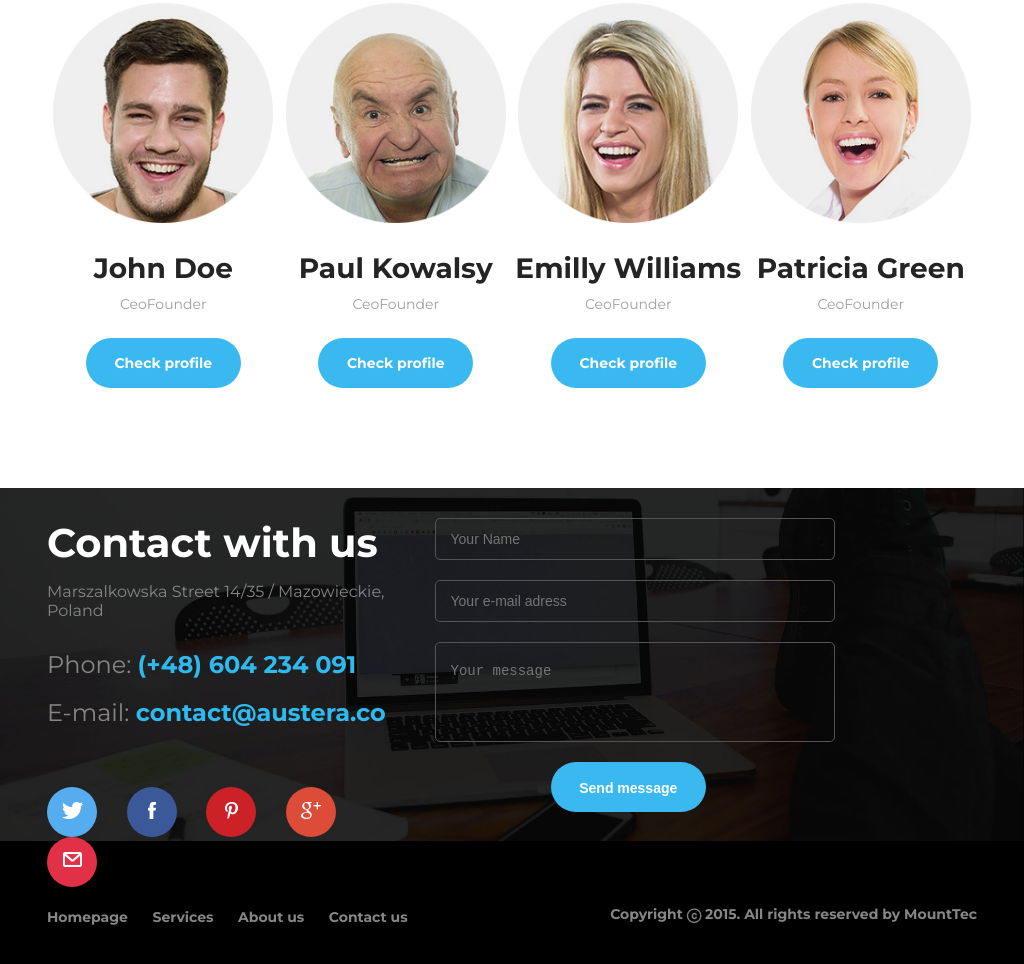
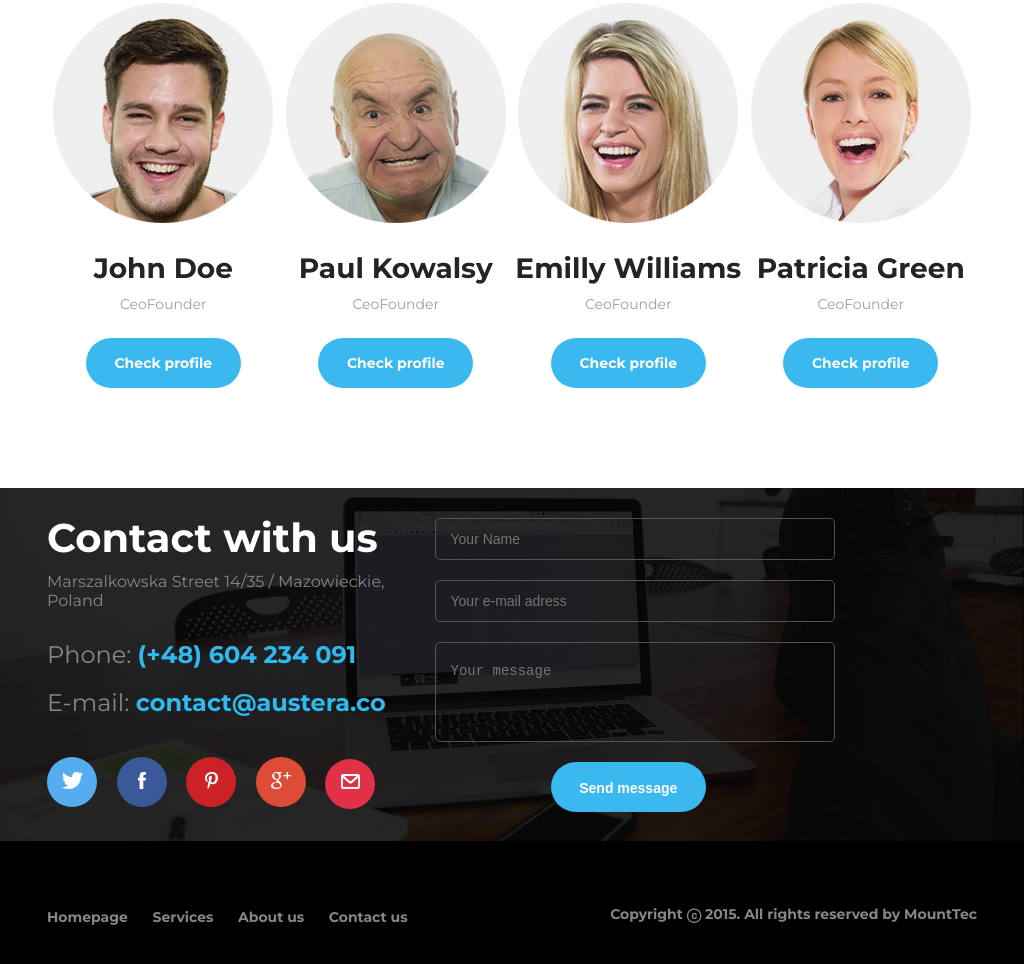
Before and after one commit to SvK010/austera, a plain HTML site: page index.html in a window 1024 px wide. Shown: the part 3609-4573 px from the top of the page. Drawn offline with Linux system fonts and the light colour scheme.

Commit message:
fixed adaptive footer for 992px

```diff
--- a/css/style.css
+++ b/css/style.css
@@ -642,11 +642,17 @@ header {
         margin-top: 100px;
     }
     .main-footer h2 {
-        margin-top: 30px;
+        margin-top: 25px;
         font-size: 40px;
     }
     .footer-contacts {
-        margin-top: 15px;
+        margin-top: 10px;
+    }
+    .social {
+        margin-top: 40px;
+    }
+    .social-item {
+        margin-right: 15px;
     }
     .main-footer input[type="text"] {
         margin-top: 30px;
@@ -660,6 +666,14 @@ header {
     .main-footer textarea {
         height: 100px;
     }
+
+/*
+
+
+    .main-footer input[type="text"] {
+        margin-top: 30px;
+    }
+*/
 }
 
 @media (min-width: 1200px) and (max-width: 1300.98px) {
```
